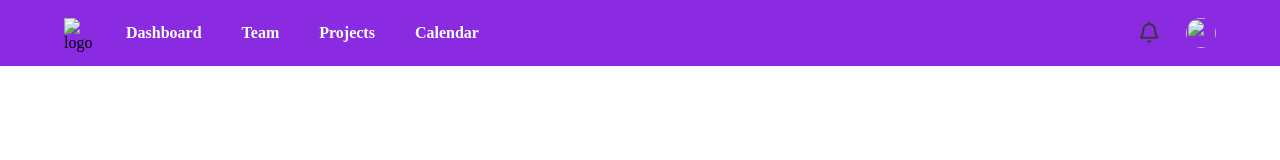
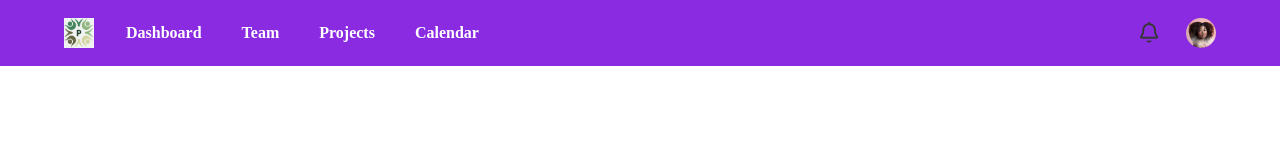
Before and after one commit to pen0808/Nav-bar, a plain HTML site: page index.html in a window 1280 px wide. Drawn offline with Linux system fonts and the light colour scheme.

Commit message:
Update index.html

```diff
--- a/index.html
+++ b/index.html
@@ -12,7 +12,7 @@
     <div class="nav-container">
       <div class="left-container">
         <div class="icon">
-          <img src="./img/plogo.png" alt="logo">
+          <img src="./plogo.png" alt="logo">
         </div>
         <div class="links">
           <a href="#">Dashboard</a>
@@ -32,10 +32,11 @@
           <i class="fa-regular fa-bell"></i>
         </div>
         <div class="profile-pic">
-          <img src="./img/jessica-felicio-_cvwXhGqG-o-unsplash.jpg"
+          <img src="./jessica-felicio-_cvwXhGqG-o-unsplash.jpg"
         </div>
       </div>
     </div>
    </div>
 </body>
+
 </html>
```
